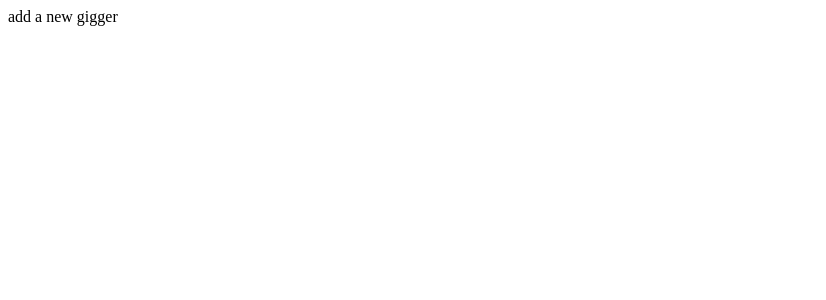
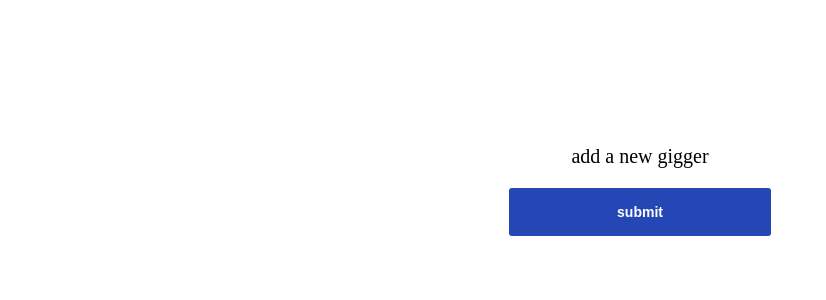
Before and after one commit to RichEwin/Gpay, a React app in the folder GpayFrontend/: page /#/employees in a window 1280 px wide. Shown: the top 300 px of the page, without its empty margins (0-826 px from the left). Built offline with nearby package versions, Linux system fonts and the light colour scheme.

Commit message:
Added submit button to add a new employee

```diff
--- a/GpayFrontend/src/App.tsx
+++ b/GpayFrontend/src/App.tsx
@@ -3,12 +3,13 @@ import { Routes, Route } from 'react-router';
 import { HashRouter } from 'react-router-dom';
 import Dashboard from './components/Dashboard/Dashboard';
 import NewEmployee from './components/NewEmployee/NewEmployee';
+import { ROUTES } from './constant/routes';
 
 const App = () => (
   <HashRouter>
     <Routes>
-      <Route path="/" element={<Dashboard />} />
-      <Route path="/employees" element={<NewEmployee />} />
+      <Route path={ROUTES.Home} element={<Dashboard />} />
+      <Route path={ROUTES.Employees} element={<NewEmployee />} />
     </Routes>
   </HashRouter>
 );
--- a/GpayFrontend/src/components/Dashboard/Dashboard.tsx
+++ b/GpayFrontend/src/components/Dashboard/Dashboard.tsx
@@ -1,13 +1,14 @@
 import React from 'react'
 import { ButtonAddEmployee, Header, HeaderContainer } from './Dashboard.styles';
 import { useNavigate } from 'react-router';
+import { ROUTES } from '../../constant/routes';
 
 const Dashboard = () => {
   const header = 'giggers';
   const navigate = useNavigate();
 
   const addEmployeeClickHandler = () => {
-    navigate('/employees');
+    navigate(ROUTES.Employees);
   }
 
   return (
--- /dev/null
+++ b/GpayFrontend/src/components/NewEmployee/NewEmployee.styles.ts
@@ -0,0 +1,22 @@
+import styled from 'styled-components';
+import { GlobalButton } from '../../styles/global';
+
+export const HeaderContainer = styled.div`
+  display: flex;
+  justify-content: center;
+  margin: 45px 140px 0 140px;
+`;
+
+export const Header = styled.div`
+    font-size: 20px;
+    margin-top: 100px;
+`;
+
+export const ButtonContainer = styled.div`
+  display: flex;
+  justify-content: center;
+  margin-top: 20px;
+`;
+
+export const SubmitButton = styled(GlobalButton)`
+`;
--- a/GpayFrontend/src/components/NewEmployee/NewEmployee.tsx
+++ b/GpayFrontend/src/components/NewEmployee/NewEmployee.tsx
@@ -1,9 +1,26 @@
 import React from 'react'
+import { ButtonContainer, Header, HeaderContainer, SubmitButton } from './NewEmployee.styles';
 
 const NewEmployee = () => {
   const header = 'add a new gigger'
+
+  const submitEmployeeClickHandler = () => {
+  };
+
+
   return (
-    <div>{header}</div>
+    <>
+      <HeaderContainer>
+        <Header>{header}</Header>
+      </HeaderContainer>
+      <ButtonContainer>
+        <SubmitButton
+          onClick={submitEmployeeClickHandler}
+        >
+          submit
+        </SubmitButton>
+      </ButtonContainer>
+    </>
   )
 }
 
--- /dev/null
+++ b/GpayFrontend/src/constant/routes.ts
@@ -0,0 +1,4 @@
+export enum ROUTES {
+  Home = '/',
+  Employees = '/employees',
+}
```
Also changed, not shown: GpayFrontend/src/components/Dashboard/Dashboard.styles.ts (renamed from GpayFrontend/src/components/Dashboard/Dashboard.styles.tsx).
